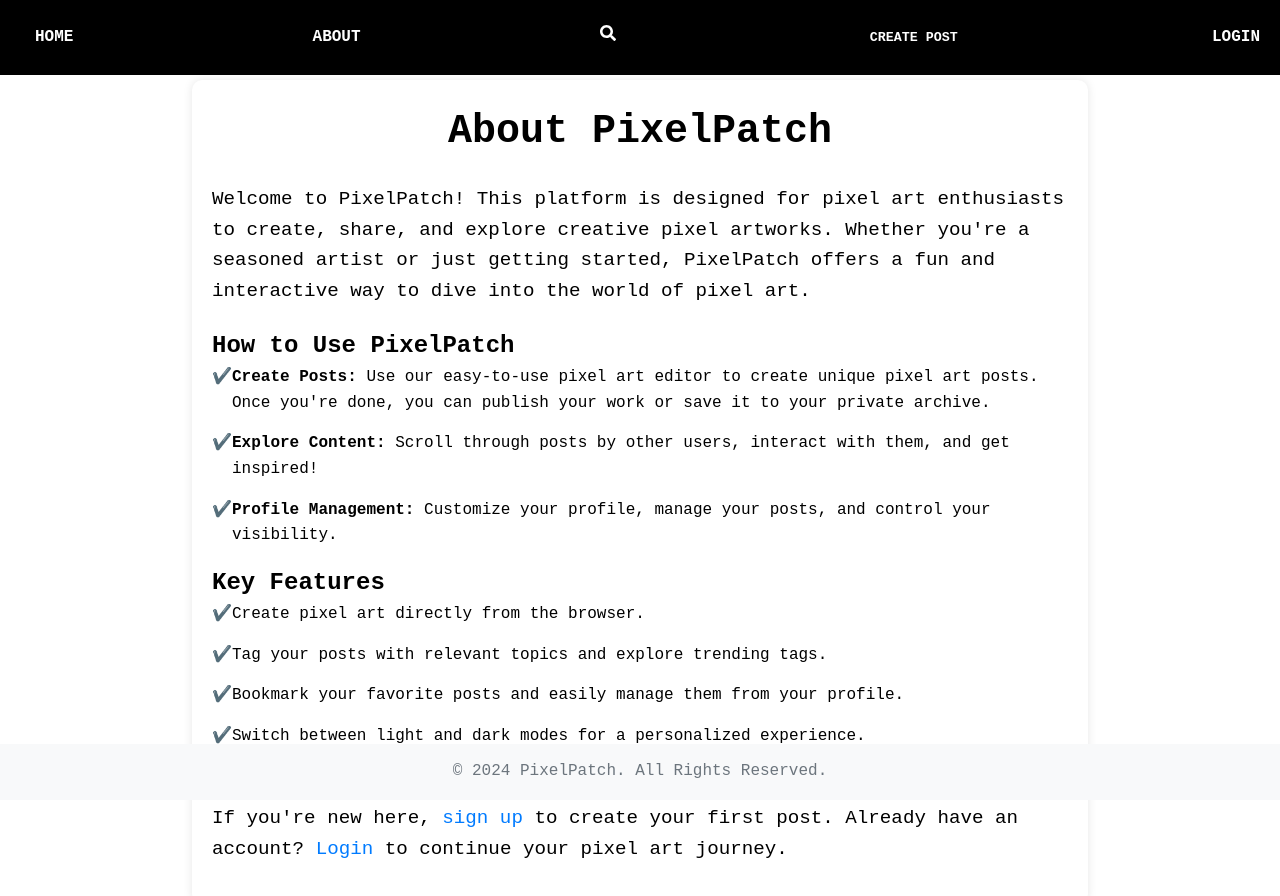
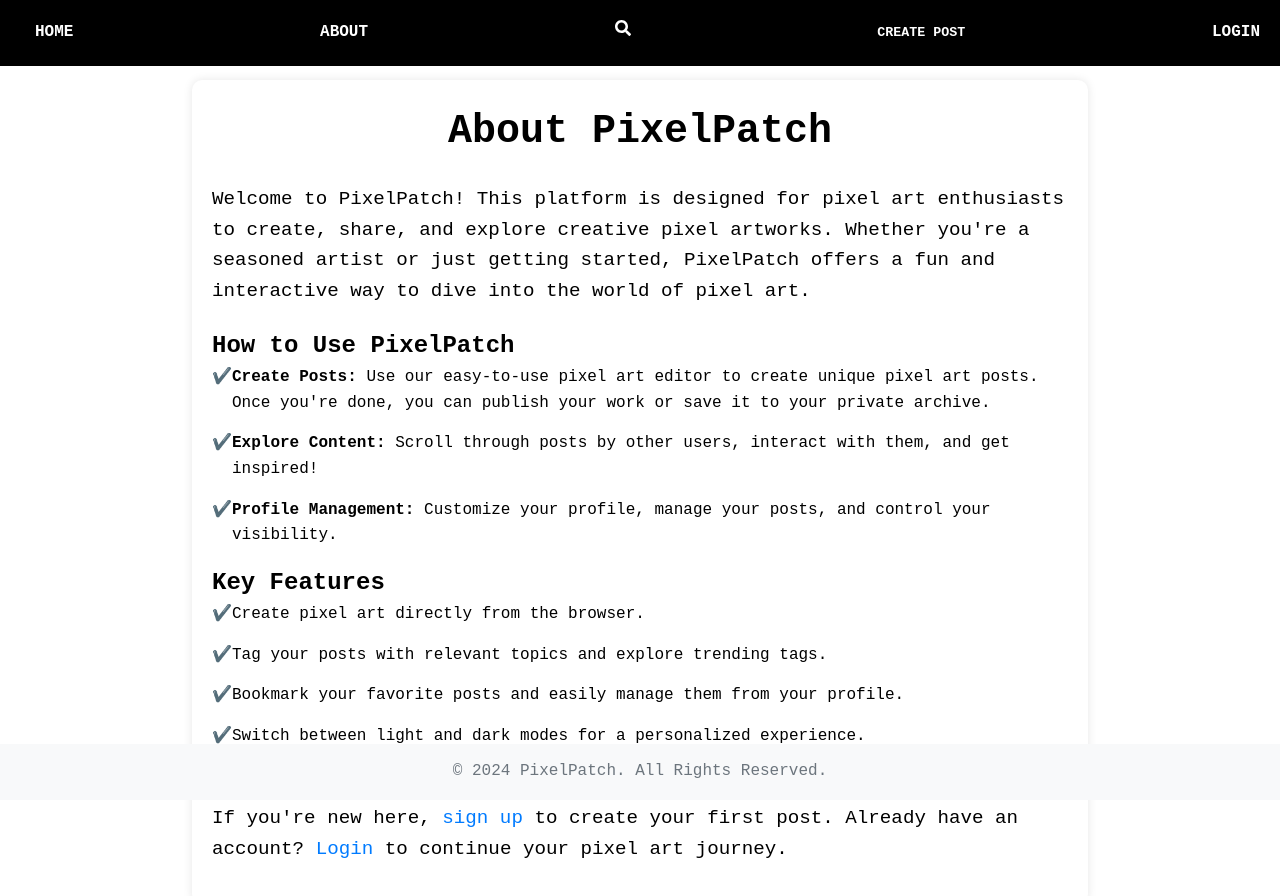
Before and after one commit to CorneliusPavlic/PixelPatch, a React (Create React App) app in the folder pixel-patch/: page /about in a window 1280 px wide. Shown: the top 896 px of the page. Built offline with nearby package versions, Linux system fonts and the light colour scheme.

Commit message:
removed comments and fixed padding error
- no clue why create post is a different font height than the other buttons in header

```diff
--- a/pixel-patch/src/styles/HeaderFooter.css
+++ b/pixel-patch/src/styles/HeaderFooter.css
@@ -53,14 +53,16 @@ header {
 
   /* Style the button to match the links in the header */
 .nav-link-button {
-  background: none; /* Removes the button background */
-  border: none; /* Removes the button border */
-  color: var(--text-dark); /* Match the link text color */
-  margin-left: 15px; /* Match spacing with links */
-  font-weight: bold; /* Match link font weight */
-  text-transform: uppercase; /* Match text case with links */
-  font-family: var(--main-font); /* Use the same font as links */
-  cursor: pointer; /* Pointer cursor to indicate it's clickable */
+  background: none;
+  border: none;
+  color: var(--text-dark);
+  margin-left: 15px;
+  font-weight: bold;
+  text-transform: uppercase;
+  font-family: var(--main-font);
+  height: 25.6px;
+  cursor: pointer;
+  padding: 0px;
 }
 
 .nav-link-button:hover {
```
